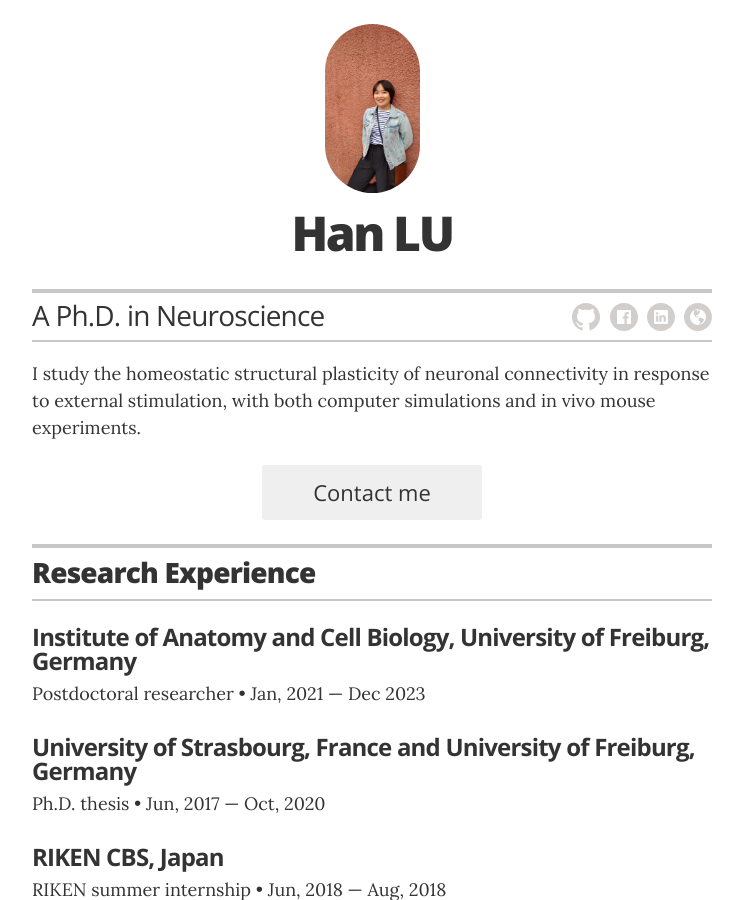
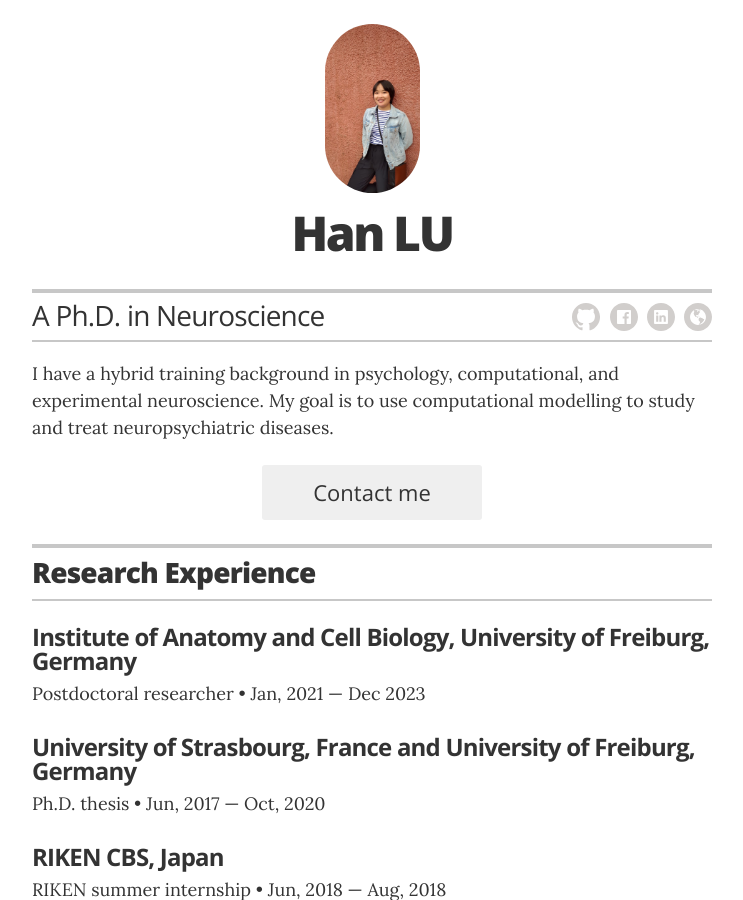
Before and after one commit to ErbB4/erbb4.github.io, a Jekyll site: the page built from index.html, in a window 1280 px wide and 900 px high. Shown: the whole window, without its empty margins (268-1011 px from the left). Built offline with Jekyll 4.4.1, drawn with Linux system fonts in a browser that asks for light colours.

Commit message:
Update resume.html

```diff
--- a/_layouts/resume.html
+++ b/_layouts/resume.html
@@ -27,7 +27,7 @@
         </div>
 
         <div class="executive-summary" itemprop="description">
-          <p>I study the homeostatic structural plasticity of neuronal connectivity in response to external stimulation, with both computer simulations and in vivo mouse experiments.</p>
+          <p> I have a hybrid training background in psychology, computational, and experimental neuroscience. My goal is to use computational modelling to study and treat neuropsychiatric diseases.</p>
         </div>
 
         {% if site.resume_looking_for_work == 'yes' %}
```
